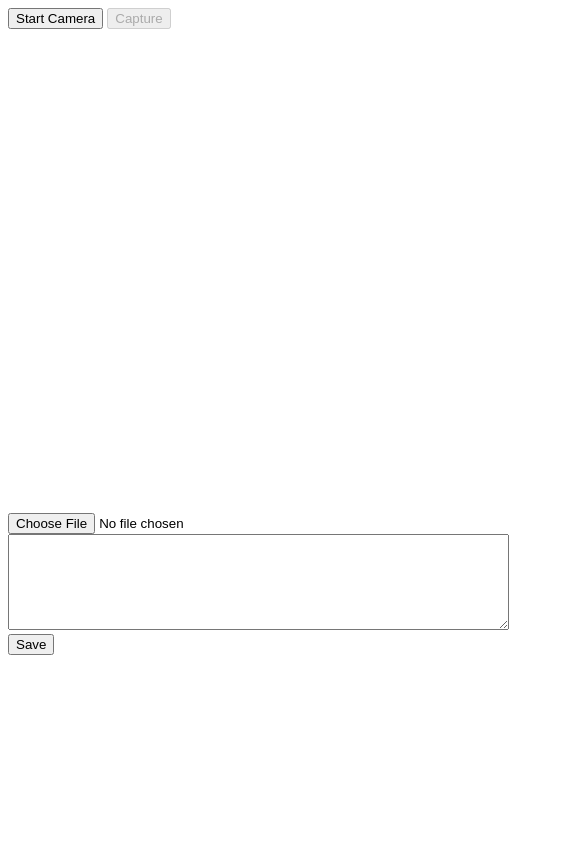
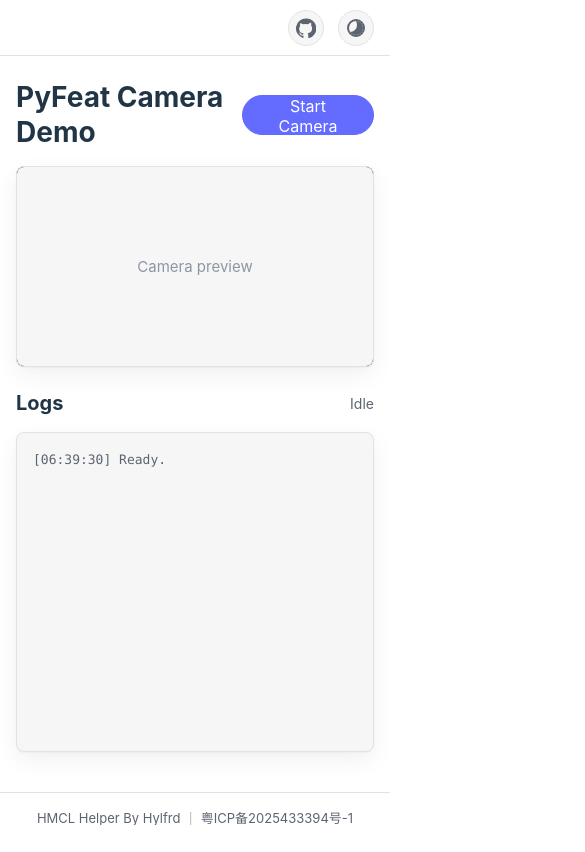
Before and after one commit to Hylfrd/pyfeat_web, a website: page index.html in a window 390 px wide. Shown: the top 852 px of the page, 585 px wide, since content can reach past the window. Drawn offline with Linux system fonts and the light colour scheme.

Commit message:
update layout

```diff
--- a/app.js
+++ b/app.js
@@ -1,25 +1,43 @@
 const cameraButton = document.getElementById('cameraButton')
-const captureButton = document.getElementById('captureButton')
+const themeButton = document.getElementById('themeButton')
 const cameraPreview = document.getElementById('cameraPreview')
 const captureCanvas = document.getElementById('captureCanvas')
-const imageInput = document.getElementById('imageInput')
-const noteInput = document.getElementById('noteInput')
-const saveButton = document.getElementById('saveButton')
-const result = document.getElementById('result')
+const previewPlaceholder = document.getElementById('previewPlaceholder')
+const logOutput = document.getElementById('logOutput')
+const statusText = document.getElementById('statusText')
 
 let cameraStream = null
-let capturedImage = null
+let captureTimer = null
+let captureCount = 0
+let isUploading = false
 
-function readFileAsBase64(file) {
-  return new Promise((resolve, reject) => {
-    const reader = new FileReader()
-    reader.onload = () => {
-      const value = String(reader.result || '')
-      resolve(value.split(',')[1] || '')
-    }
-    reader.onerror = () => reject(reader.error)
-    reader.readAsDataURL(file)
-  })
+function pad(value, length = 2) {
+  return String(value).padStart(length, '0')
+}
+
+function nowLabel() {
+  const now = new Date()
+  return `${pad(now.getHours())}:${pad(now.getMinutes())}:${pad(now.getSeconds())}`
+}
+
+function addLog(message, data) {
+  const details = data ? ` ${JSON.stringify(data)}` : ''
+  logOutput.textContent = `[${nowLabel()}] ${message}${details}\n${logOutput.textContent}`
+}
+
+function setStatus(value) {
+  statusText.textContent = value
+}
+
+function applyTheme(theme) {
+  document.documentElement.dataset.theme = theme
+  localStorage.setItem('theme', theme)
+}
+
+function getInitialTheme() {
+  const savedTheme = localStorage.getItem('theme')
+  if (savedTheme) return savedTheme
+  return window.matchMedia('(prefers-color-scheme: dark)').matches ? 'dark' : 'light'
 }
 
 function canvasToJpegBase64(canvas) {
@@ -27,7 +45,7 @@ function canvasToJpegBase64(canvas) {
   return dataUrl.split(',')[1] || ''
 }
 
-async function uploadImage({ filename, mimeType, imageBase64 }) {
+async function uploadImage({ filename, imageBase64 }) {
   const response = await fetch('/upload', {
     method: 'POST',
     headers: {
@@ -35,13 +53,53 @@ async function uploadImage({ filename, mimeType, imageBase64 }) {
     },
     body: JSON.stringify({
       filename,
-      mimeType,
-      note: noteInput.value,
+      mimeType: 'image/jpeg',
       imageBase64
     })
   })
 
   return response.json()
+}
+
+async function captureAndSave() {
+  if (!cameraStream || isUploading) return
+
+  const width = cameraPreview.videoWidth
+  const height = cameraPreview.videoHeight
+  if (!width || !height) {
+    addLog('Waiting for camera frame.')
+    return
+  }
+
+  isUploading = true
+  captureCanvas.width = width
+  captureCanvas.height = height
+  captureCanvas.getContext('2d').drawImage(cameraPreview, 0, 0, width, height)
+
+  const filename = `capture-${Date.now()}.jpg`
+  const imageBase64 = canvasToJpegBase64(captureCanvas)
+
+  try {
+    const data = await uploadImage({ filename, imageBase64 })
+    captureCount += 1
+    setStatus(`${captureCount} saved`)
+    addLog('Saved frame.', {
+      filename: data.filename,
+      bytes: data.bytes
+    })
+  } catch (error) {
+    setStatus('Error')
+    addLog('Save failed.', {
+      error: error.message
+    })
+  } finally {
+    isUploading = false
+  }
+}
+
+function startCaptureLoop() {
+  window.clearInterval(captureTimer)
+  captureTimer = window.setInterval(captureAndSave, 1000)
 }
 
 cameraButton.addEventListener('click', async () => {
@@ -51,56 +109,24 @@ cameraButton.addEventListener('click', async () => {
       audio: false
     })
     cameraPreview.srcObject = cameraStream
-    captureButton.disabled = false
-    result.textContent = 'Camera started.'
+    previewPlaceholder.hidden = true
+    cameraButton.disabled = true
+    cameraButton.textContent = 'Running'
+    setStatus('Running')
+    addLog('Camera started.')
+    startCaptureLoop()
   } catch (error) {
-    result.textContent = String(error)
+    setStatus('Blocked')
+    addLog('Camera failed.', {
+      error: error.message
+    })
   }
 })
 
-captureButton.addEventListener('click', () => {
-  const context = captureCanvas.getContext('2d')
-  captureCanvas.width = cameraPreview.videoWidth || 640
-  captureCanvas.height = cameraPreview.videoHeight || 480
-  context.drawImage(cameraPreview, 0, 0, captureCanvas.width, captureCanvas.height)
-
-  capturedImage = {
-    filename: `capture-${Date.now()}.jpg`,
-    mimeType: 'image/jpeg',
-    imageBase64: canvasToJpegBase64(captureCanvas)
-  }
-  imageInput.value = ''
-  result.textContent = 'Captured.'
+themeButton.addEventListener('click', () => {
+  const nextTheme = document.documentElement.dataset.theme === 'dark' ? 'light' : 'dark'
+  applyTheme(nextTheme)
 })
 
-imageInput.addEventListener('change', () => {
-  if (imageInput.files?.[0]) {
-    capturedImage = null
-    result.textContent = 'Image selected.'
-  }
-})
-
-saveButton.addEventListener('click', async () => {
-  const file = imageInput.files?.[0]
-  if (!file && !capturedImage) {
-    result.textContent = 'No image selected.'
-    return
-  }
-
-  saveButton.disabled = true
-  result.textContent = 'Saving...'
-
-  try {
-    const payload = capturedImage || {
-        filename: file.name,
-        mimeType: file.type,
-        imageBase64: await readFileAsBase64(file)
-      }
-    const data = await uploadImage(payload)
-    result.textContent = JSON.stringify(data, null, 2)
-  } catch (error) {
-    result.textContent = String(error)
-  } finally {
-    saveButton.disabled = false
-  }
-})
+applyTheme(getInitialTheme())
+addLog('Ready.')
--- a/index.html
+++ b/index.html
@@ -4,20 +4,59 @@
     <meta charset="utf-8">
     <meta name="viewport" content="width=device-width, initial-scale=1">
     <title>PyFeat Demo</title>
+    <link rel="stylesheet" href="./style.css">
   </head>
   <body>
-    <button id="cameraButton" type="button">Start Camera</button>
-    <button id="captureButton" type="button" disabled>Capture</button>
-    <br>
-    <video id="cameraPreview" width="640" height="480" autoplay playsinline></video>
-    <canvas id="captureCanvas" width="640" height="480" hidden></canvas>
-    <br>
-    <input id="imageInput" type="file" accept="image/*">
-    <br>
-    <textarea id="noteInput" rows="6" cols="60"></textarea>
-    <br>
-    <button id="saveButton" type="button">Save</button>
-    <pre id="result"></pre>
+    <header class="site-header">
+      <div class="header-spacer"></div>
+      <nav class="header-actions" aria-label="工具">
+        <a
+          class="icon-link"
+          href="https://github.com/Hylfrd/pyfeat_web"
+          target="_blank"
+          rel="noreferrer"
+          aria-label="GitHub"
+          title="GitHub"
+        >
+          <svg viewBox="0 0 24 24" aria-hidden="true">
+            <path d="M12 .5a12 12 0 0 0-3.8 23.4c.6.1.8-.2.8-.6v-2.1c-3.3.7-4-1.4-4-1.4-.5-1.3-1.2-1.7-1.2-1.7-1-.7.1-.7.1-.7 1.1.1 1.7 1.2 1.7 1.2 1 .1.8 2.1 2.9 1.5.1-.7.4-1.2.7-1.5-2.6-.3-5.4-1.3-5.4-5.9 0-1.3.5-2.4 1.2-3.2-.1-.3-.5-1.6.1-3.2 0 0 1-.3 3.3 1.2a11.4 11.4 0 0 1 6 0C17 5.5 18 5.8 18 5.8c.6 1.6.2 2.9.1 3.2.8.9 1.2 1.9 1.2 3.2 0 4.6-2.8 5.6-5.4 5.9.4.4.8 1.1.8 2.2v3.2c0 .3.2.7.8.6A12 12 0 0 0 12 .5Z" />
+          </svg>
+        </a>
+        <button id="themeButton" class="theme-button" type="button" aria-label="切换明暗模式" title="切换明暗模式">
+          <span class="theme-icon" aria-hidden="true"></span>
+        </button>
+      </nav>
+    </header>
+
+    <main class="app-shell">
+      <section class="camera-pane" aria-label="摄像头预览">
+        <div class="pane-header">
+          <h1>PyFeat Camera Demo</h1>
+          <button id="cameraButton" class="primary-button" type="button">Start Camera</button>
+        </div>
+        <div class="preview-frame">
+          <video id="cameraPreview" autoplay playsinline muted></video>
+          <div id="previewPlaceholder" class="preview-placeholder">Camera preview</div>
+        </div>
+        <canvas id="captureCanvas" hidden></canvas>
+      </section>
+
+      <aside class="log-pane" aria-label="日志">
+        <div class="pane-header">
+          <h2>Logs</h2>
+          <span id="statusText" class="status-text">Idle</span>
+        </div>
+        <pre id="logOutput" class="log-output"></pre>
+      </aside>
+    </main>
+
+    <footer class="site-footer">
+      <div class="site-footer-inner">
+        <span>HMCL Helper By Hylfrd</span>
+        <span class="site-footer-sep">|</span>
+        <a href="https://beian.miit.gov.cn/" target="_blank" rel="noreferrer">粤ICP备2025433394号-1</a>
+      </div>
+    </footer>
 
     <script src="./app.js"></script>
   </body>
--- /dev/null
+++ b/style.css
@@ -0,0 +1,293 @@
+:root {
+  --site-footer-height: 56px;
+  --vp-font-family-base: "Inter", "Segoe UI", "Noto Sans SC", "Microsoft YaHei", Arial, sans-serif;
+  --vp-c-brand: #646cff;
+  --vp-c-brand-soft: rgba(100, 108, 255, 0.14);
+  --vp-c-bg: #ffffff;
+  --vp-c-bg-soft: #f6f6f7;
+  --vp-c-bg-alt: #ffffff;
+  --vp-c-divider: #e2e2e3;
+  --vp-c-text-1: #213547;
+  --vp-c-text-2: #5c6470;
+  --vp-c-text-3: #8e96a3;
+  --vp-shadow-1: 0 1px 2px rgba(0, 0, 0, 0.04), 0 8px 24px rgba(0, 0, 0, 0.06);
+}
+
+:root[data-theme="dark"] {
+  --vp-c-bg: #1b1b1f;
+  --vp-c-bg-soft: #161618;
+  --vp-c-bg-alt: #202127;
+  --vp-c-divider: #2e2e32;
+  --vp-c-text-1: #dfdfd6;
+  --vp-c-text-2: #98989f;
+  --vp-c-text-3: #6f6f76;
+  --vp-shadow-1: 0 1px 2px rgba(0, 0, 0, 0.2), 0 12px 32px rgba(0, 0, 0, 0.24);
+}
+
+* {
+  box-sizing: border-box;
+}
+
+html {
+  font-family: var(--vp-font-family-base);
+  background: var(--vp-c-bg);
+  color: var(--vp-c-text-1);
+}
+
+body {
+  margin: 0;
+  min-height: 100vh;
+  padding-bottom: calc(var(--site-footer-height) + 24px);
+  background: var(--vp-c-bg);
+}
+
+button,
+textarea,
+input {
+  font: inherit;
+}
+
+.site-header {
+  position: sticky;
+  top: 0;
+  z-index: 10;
+  display: flex;
+  align-items: center;
+  justify-content: space-between;
+  height: 64px;
+  padding: 0 32px;
+  border-bottom: 1px solid var(--vp-c-divider);
+  background: color-mix(in srgb, var(--vp-c-bg) 92%, transparent);
+  backdrop-filter: blur(12px);
+}
+
+.header-spacer {
+  width: 1px;
+  height: 1px;
+}
+
+.header-actions {
+  display: flex;
+  align-items: center;
+  gap: 14px;
+}
+
+.icon-link,
+.theme-button {
+  display: inline-flex;
+  align-items: center;
+  justify-content: center;
+  width: 36px;
+  height: 36px;
+  border: 1px solid var(--vp-c-divider);
+  border-radius: 18px;
+  color: var(--vp-c-text-2);
+  background: var(--vp-c-bg-soft);
+  cursor: pointer;
+}
+
+.icon-link:hover,
+.theme-button:hover {
+  color: var(--vp-c-brand);
+  border-color: var(--vp-c-brand);
+}
+
+.icon-link svg {
+  width: 20px;
+  height: 20px;
+  fill: currentColor;
+}
+
+.theme-icon {
+  width: 18px;
+  height: 18px;
+  border-radius: 50%;
+  border: 2px solid currentColor;
+  box-shadow: inset -6px -3px 0 currentColor;
+}
+
+:root[data-theme="dark"] .theme-icon {
+  box-shadow: inset 6px 0 0 currentColor;
+}
+
+.app-shell {
+  display: grid;
+  grid-template-columns: minmax(0, 1.5fr) minmax(320px, 0.8fr);
+  gap: 24px;
+  width: min(1440px, calc(100vw - 64px));
+  margin: 32px auto;
+}
+
+.camera-pane,
+.log-pane {
+  min-width: 0;
+}
+
+.pane-header {
+  display: flex;
+  align-items: center;
+  justify-content: space-between;
+  gap: 16px;
+  margin-bottom: 16px;
+}
+
+h1,
+h2 {
+  margin: 0;
+  letter-spacing: 0;
+  line-height: 1.25;
+}
+
+h1 {
+  font-size: 28px;
+  font-weight: 700;
+}
+
+h2 {
+  font-size: 20px;
+  font-weight: 650;
+}
+
+.primary-button {
+  min-width: 132px;
+  height: 40px;
+  padding: 0 18px;
+  border: 1px solid var(--vp-c-brand);
+  border-radius: 20px;
+  color: #fff;
+  background: var(--vp-c-brand);
+  cursor: pointer;
+}
+
+.primary-button:disabled {
+  opacity: 0.72;
+  cursor: default;
+}
+
+.preview-frame {
+  position: relative;
+  overflow: hidden;
+  width: 100%;
+  aspect-ratio: 16 / 9;
+  border: 1px solid var(--vp-c-divider);
+  border-radius: 8px;
+  background: #000;
+  box-shadow: var(--vp-shadow-1);
+}
+
+.preview-frame video {
+  display: block;
+  width: 100%;
+  height: 100%;
+  object-fit: cover;
+}
+
+.preview-placeholder {
+  position: absolute;
+  inset: 0;
+  display: flex;
+  align-items: center;
+  justify-content: center;
+  color: var(--vp-c-text-3);
+  background: var(--vp-c-bg-soft);
+  font-size: 15px;
+}
+
+.status-text {
+  color: var(--vp-c-text-2);
+  font-size: 14px;
+}
+
+.log-output {
+  overflow: auto;
+  width: 100%;
+  height: calc(100vh - 216px);
+  min-height: 420px;
+  margin: 0;
+  padding: 16px;
+  border: 1px solid var(--vp-c-divider);
+  border-radius: 8px;
+  background: var(--vp-c-bg-soft);
+  color: var(--vp-c-text-2);
+  font-family: "Cascadia Code", "Consolas", monospace;
+  font-size: 13px;
+  line-height: 1.65;
+  white-space: pre-wrap;
+  box-shadow: var(--vp-shadow-1);
+}
+
+.site-footer {
+  position: fixed;
+  left: 0;
+  right: 0;
+  bottom: 0;
+  z-index: 20;
+  height: var(--site-footer-height);
+  display: flex;
+  align-items: center;
+  justify-content: center;
+  padding: 0 16px;
+  border-top: 1px solid var(--vp-c-divider);
+  background: var(--vp-c-bg);
+}
+
+.site-footer-inner {
+  display: flex;
+  align-items: center;
+  justify-content: center;
+  gap: 12px;
+  width: 100%;
+  max-width: 1200px;
+  color: var(--vp-c-text-2);
+  font-size: 14px;
+  line-height: 1;
+  text-align: center;
+  white-space: nowrap;
+  overflow: hidden;
+  text-overflow: ellipsis;
+}
+
+.site-footer a {
+  color: inherit;
+  text-decoration: underline;
+  text-underline-offset: 3px;
+}
+
+.site-footer a:hover {
+  color: var(--vp-c-text-1);
+}
+
+.site-footer-sep {
+  opacity: 0.45;
+}
+
+@media (max-width: 900px) {
+  :root {
+    --site-footer-height: 52px;
+  }
+
+  .site-header {
+    height: 56px;
+    padding: 0 16px;
+  }
+
+  .app-shell {
+    grid-template-columns: 1fr;
+    width: min(100vw - 32px, 720px);
+    margin: 24px auto;
+  }
+
+  .log-output {
+    height: 320px;
+    min-height: 320px;
+  }
+
+  .site-footer {
+    padding: 0 12px;
+  }
+
+  .site-footer-inner {
+    gap: 8px;
+    font-size: 13px;
+  }
+}
```
Also changed, not shown: server.mjs (+5 -5 lines), 1 other file.
